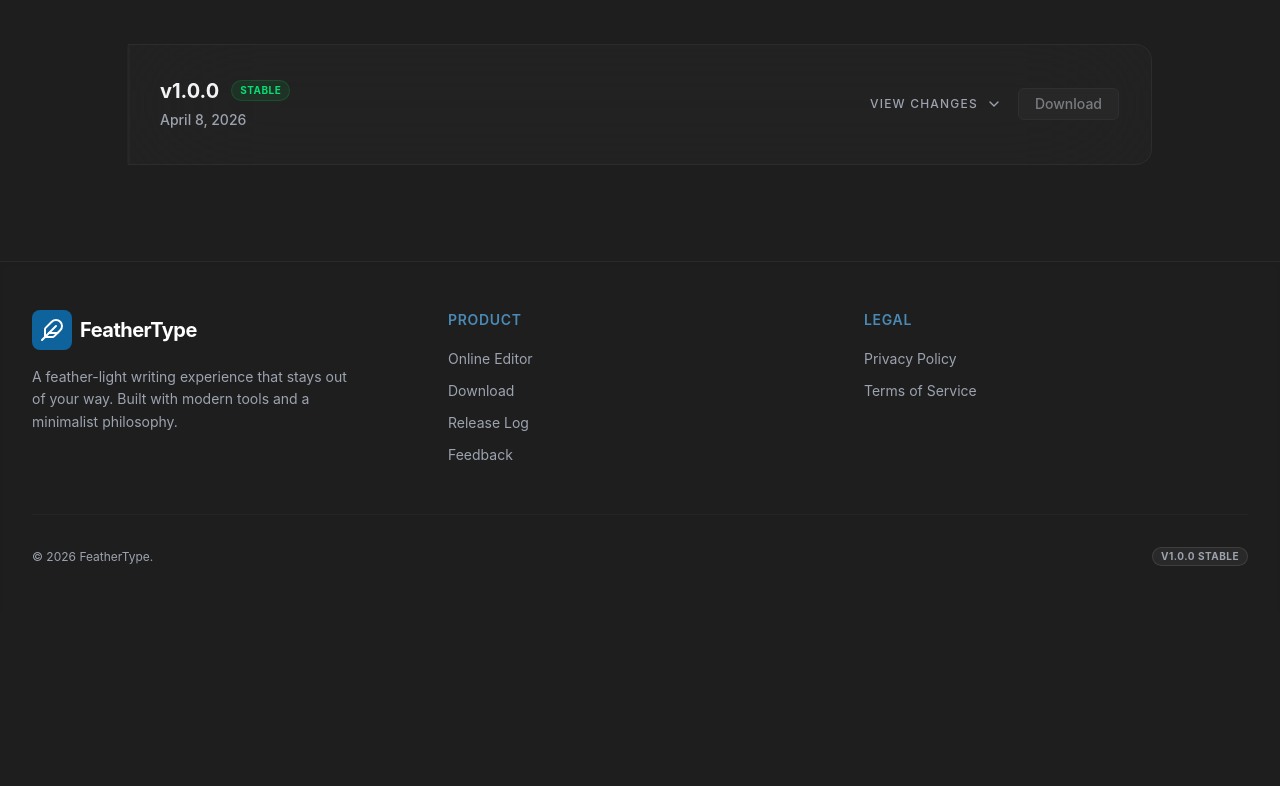
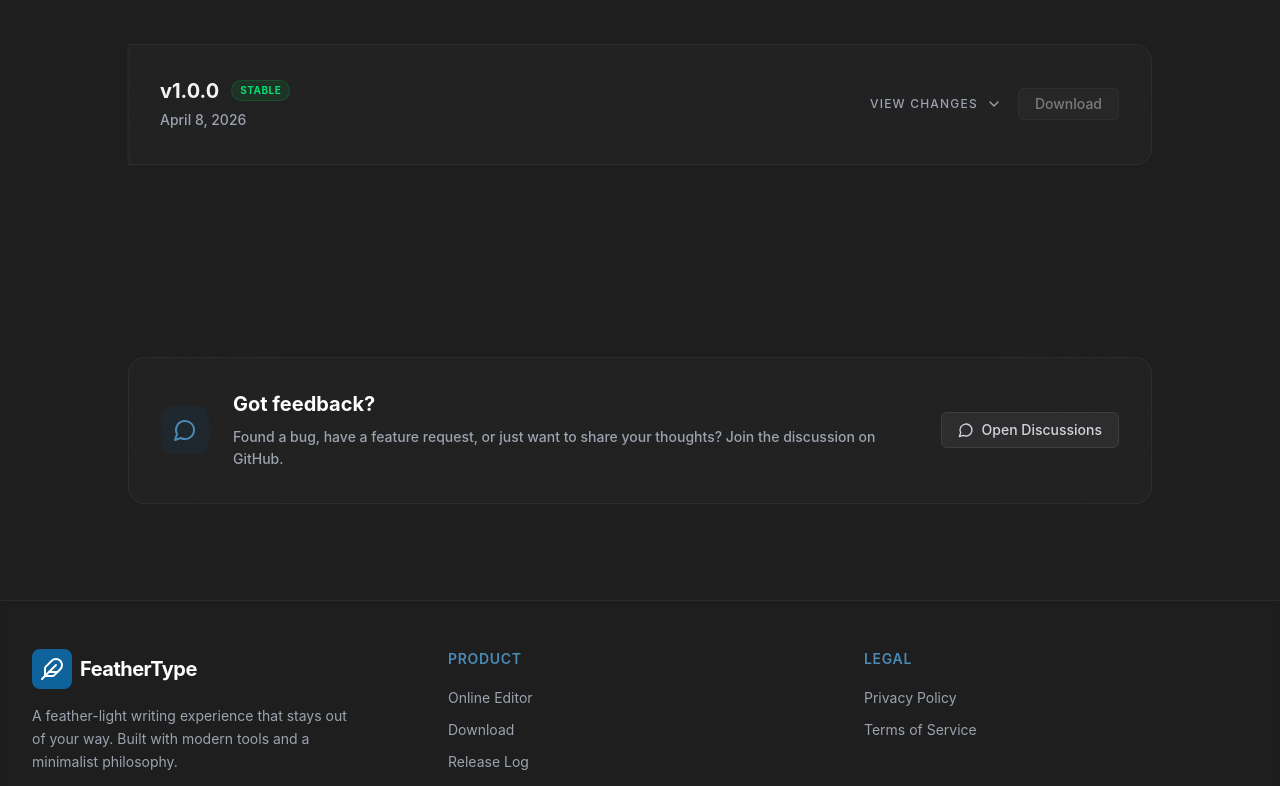
Before and after one commit to wahdanz1/feathertype, a React (Vite) app: page /download in a window 1280 px wide. Shown: the part 638-1424 px from the top of the page. Before the commit the page ends 1252 px from the top, so only its background shows below. Built offline with nearby package versions, Linux system fonts and the light colour scheme.

Commit message:
feat: add GitHub Discussions feedback section to Download page

```diff
--- a/src/pages/Download.tsx
+++ b/src/pages/Download.tsx
@@ -18,7 +18,8 @@ import {
   LuHistory,
   LuChevronDown,
   LuChevronUp,
-  LuLoader
+  LuLoader,
+  LuMessageCircle
 } from 'react-icons/lu';
 
 
@@ -28,6 +29,7 @@ export default function Download() {
     <Page>
       <HeroSection />
       <HistorySection />
+      <FeedbackSection />
     </Page>
   );
 }
@@ -169,3 +171,28 @@ function ReleaseItem({ rel }: { rel: (typeof RELEASES)[0] }) {
     </AccordionItem>
   );
 }
+
+function FeedbackSection() {
+  return (
+    <Section id="feedback" size="lg" className="pb-24">
+      <GlassCard variant="muted" border="subtle" hoverable={false}>
+        <Flex gap={6} className="flex-col sm:flex-row" items="center">
+          <IconBox icon={<LuMessageCircle />} variant="primary" size="lg" className="text-theme-accent" />
+          <Stack gap={2} className="flex-1 text-center sm:text-left">
+            <h3>Got feedback?</h3>
+            <Subtle>
+              Found a bug, have a feature request, or just want to share your thoughts? Join the discussion on GitHub.
+            </Subtle>
+          </Stack>
+          <Button
+            variant="secondary"
+            onClick={() => window.open('https://github.com/wahdanz1/feathertype/discussions', '_blank')}
+          >
+            <LuMessageCircle size={16} />
+            Open Discussions
+          </Button>
+        </Flex>
+      </GlassCard>
+    </Section>
+  );
+}
```
